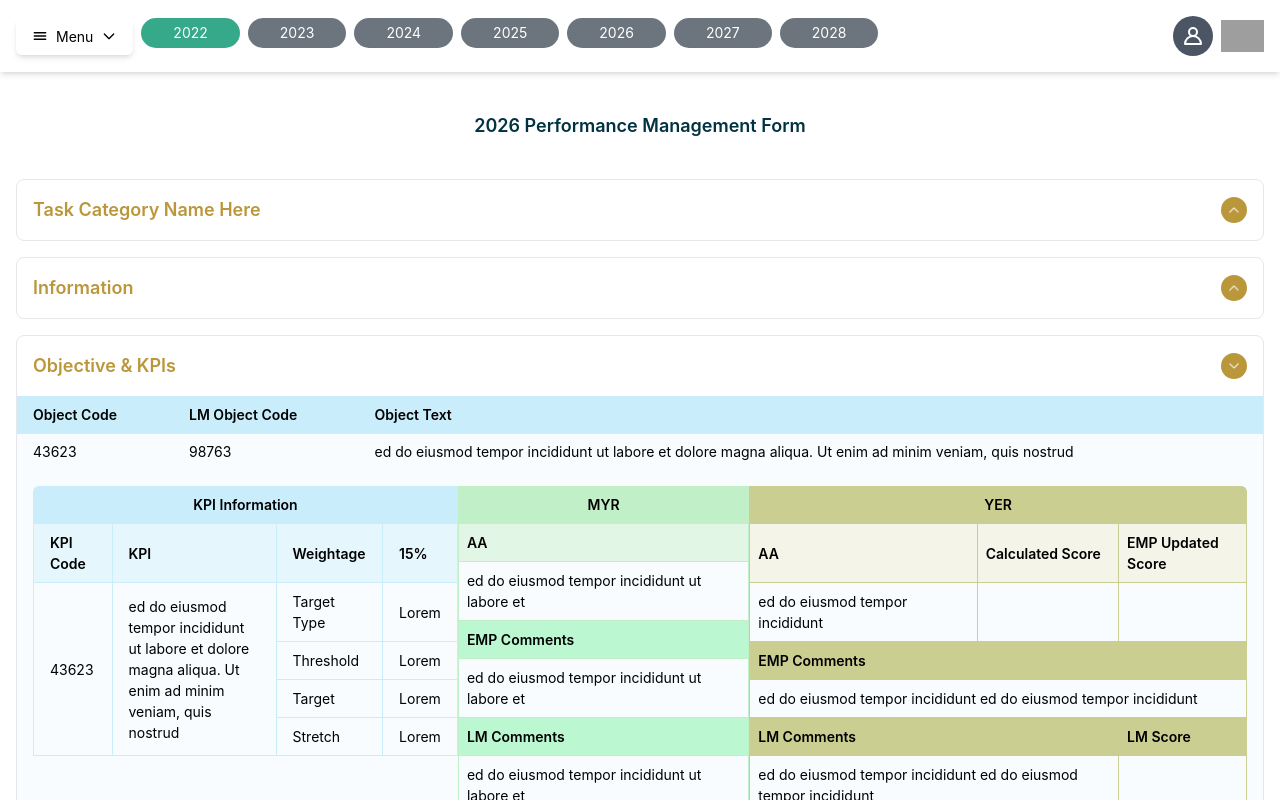
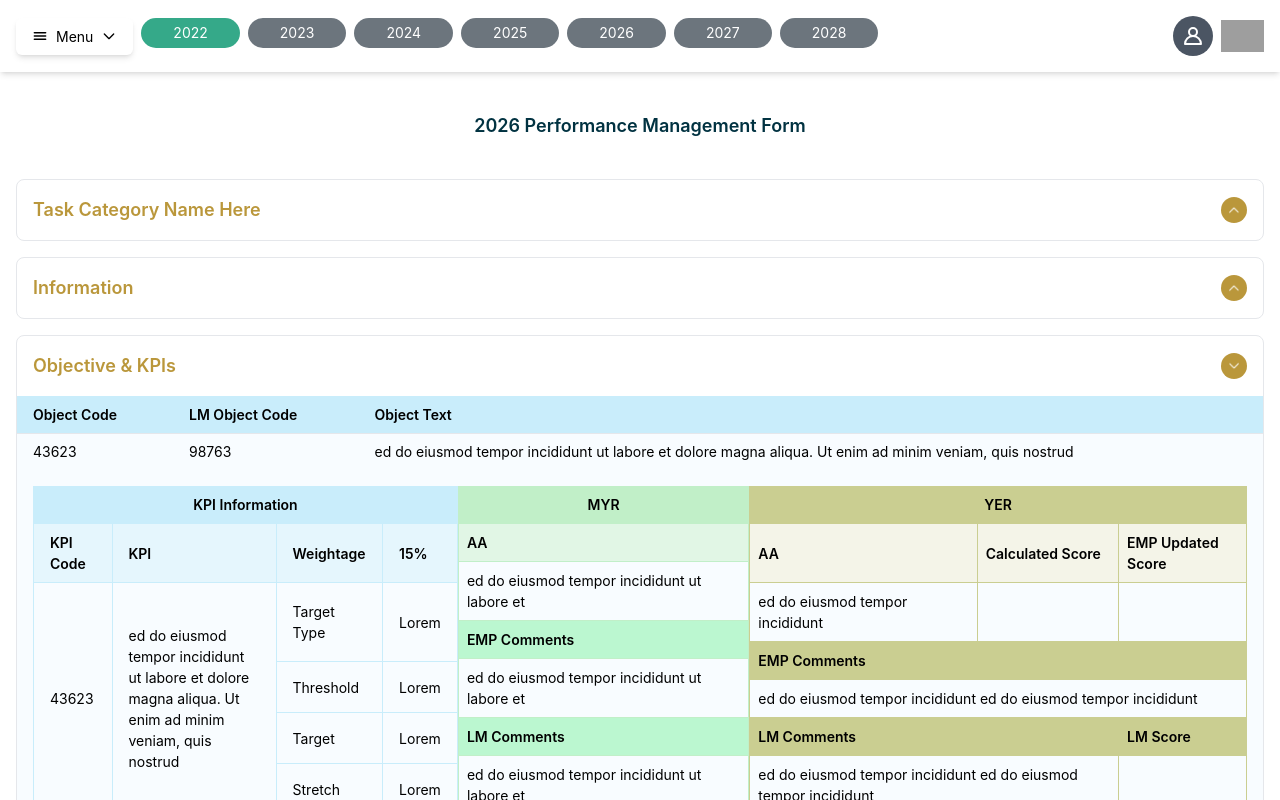
Before and after one commit to aslan997/ICD, a React (Vite) app: page / in a window 1280 px wide. Both pictures are taken after a click on the element "Objective & KPIs". Shown: the top 800 px of the page. Built offline with nearby package versions, Linux system fonts and the light colour scheme; grey boxes are pictures that could not be loaded.

Commit message:
custom cell editor

```diff
--- a/package.json
+++ b/package.json
@@ -23,6 +23,7 @@
     "yup": "^1.4.0"
   },
   "devDependencies": {
+    "@iconify/react": "^5.0.1",
     "@types/react": "^18.3.3",
     "@types/react-dom": "^18.3.0",
     "@vitejs/plugin-react": "^4.3.1",
--- /dev/null
+++ b/src/components/EditableCell/EditableCell.jsx
@@ -0,0 +1,132 @@
+import React, { useState, useRef } from "react";
+import { Icon } from "@iconify/react";
+
+const EditableCell = ({ initialValue, onSave, title, type }) => {
+  const [isEditing, setIsEditing] = useState(false);
+  const [value, setValue] = useState(initialValue);
+  const [tempValue, setTempValue] = useState(initialValue);
+  const inputRef = useRef(null);
+
+  const handleEdit = () => {
+    setIsEditing(true);
+    setTempValue(value);
+  };
+
+  const handleSave = () => {
+    setValue(tempValue);
+    setIsEditing(false);
+    if (onSave) {
+      onSave(tempValue);
+    }
+  };
+
+  const handleCancel = () => {
+    setIsEditing(false);
+    setTempValue(value);
+  };
+
+  // Radio options for testing
+  const radioOptions = [
+    { value: "option1", label: "Option 1" },
+    { value: "option2", label: "Option 2" },
+    { value: "option3", label: "Option 3" },
+  ];
+
+  // Select options for testing
+  const options = [
+    { value: "option1", label: "Option 1" },
+    { value: "option2", label: "Option 2" },
+    { value: "option3", label: "Option 3" },
+  ];
+
+  const renderInput = () => {
+    switch (type) {
+      case "field":
+        return (
+          <input
+            ref={inputRef}
+            type="text"
+            value={tempValue}
+            onChange={(e) => setTempValue(e.target.value)}
+            className="border p-1 mr-2 mb-4"
+          />
+        );
+      case "textarea":
+        return (
+          <textarea
+            ref={inputRef}
+            value={tempValue}
+            onChange={(e) => setTempValue(e.target.value)}
+            className="border p-1 mr-2 mb-4 h-24" // Adjust height as needed
+          />
+        );
+      case "select":
+        return (
+          <select
+            ref={inputRef}
+            value={tempValue}
+            onChange={(e) => setTempValue(e.target.value)}
+            className="border p-1 mr-2 mb-4"
+          >
+            {options.map((option) => (
+              <option key={option.value} value={option.value}>
+                {option.label}
+              </option>
+            ))}
+          </select>
+        );
+      case "radio":
+        return (
+          <div className="flex items-center flex flex-col mb-4">
+            {radioOptions.map((option) => (
+              <label key={option.value} className="mr-4">
+                <input
+                  type="radio"
+                  value={option.value}
+                  checked={tempValue === option.value}
+                  onChange={(e) => setTempValue(e.target.value)}
+                />
+                {option.label}
+              </label>
+            ))}
+          </div>
+        );
+      default:
+        return null;
+    }
+  };
+
+  return (
+    <div className="relative">
+      <span onClick={handleEdit} className="cursor-pointer">
+        {value}
+      </span>
+      {isEditing && (
+        <div className="absolute top-0 left-full min-w-36 ml-2 bg-white border border-gray-300 rounded shadow-lg flex flex-col items-start">
+          <div className="w-full border-b mb-2 py-1 px-4 bg-gray-200">
+            <p>{`Please enter ${title}`}</p>
+          </div>
+          <div className="p-2 px-4">
+            {renderInput()}
+            <div>
+              <button
+                onClick={handleSave}
+                className="bg-green-500 text-white p-1 rounded mr-1"
+              >
+                <Icon icon="material-symbols:check" />
+              </button>
+              <button
+                onClick={handleCancel}
+                className="bg-red-500 text-white p-1 rounded"
+              >
+                <Icon icon="material-symbols:close" />
+              </button>
+            </div>
+          </div>
+        </div>
+      )}
+    </div>
+  );
+};
+
+export default EditableCell;
--- a/src/pages/PerformanceManagementForm/components/KPIInformationTable.jsx
+++ b/src/pages/PerformanceManagementForm/components/KPIInformationTable.jsx
@@ -1,8 +1,37 @@
-import React from "react";
+import React, { useEffect, useRef, useState } from "react";
+import EditableCell from "../../../components/EditableCell/EditableCell";
 
 const KPIInformationTable = () => {
+  const contentRef = useRef(null);
+  const [minHeight, setMinHeight] = useState(0);
+
+  // Update minimum height of table as per parent td element
+  const updateMinHeight = () => {
+    if (contentRef?.current) {
+      setMinHeight(contentRef?.current?.scrollHeight);
+    }
+  };
+
+  useEffect(() => {
+    updateMinHeight();
+
+    window.addEventListener("resize", updateMinHeight);
+    return () => window.removeEventListener("resize", updateMinHeight);
+  }, []);
+
+  // Save value after editing
+  const handleSave = (newValue) => {
+    console.log("Value saved:", newValue);
+  };
+
   return (
-    <table className="min-w-full">
+    <td className="align-top p-0" ref={contentRef}>
+      <table
+        className="min-w-full"
+        style={{
+          minHeight: `${minHeight}px`,
+        }}
+      >
         <thead>
           <tr className="bg-lilyWhite">
             <th className="px-4 py-2 text-left text-14 font-head border border-c9edfb">
@@ -22,11 +51,16 @@ const KPIInformationTable = () => {
         <tbody>
           <tr className="">
             <td className="px-4 py-2 text-14 border border-c9edfb" rowSpan="4">
-            43623
+              <EditableCell
+                initialValue="43623"
+                onSave={handleSave}
+                title="KPI Code"
+                type="radio"
+              />
             </td>
             <td className="px-4 py-2 text-14 border border-c9edfb" rowSpan="4">
-            ed do eiusmod tempor incididunt ut labore et dolore magna aliqua. Ut
-            enim ad minim veniam, quis nostrud
+              ed do eiusmod tempor incididunt ut labore et dolore magna aliqua.
+              Ut enim ad minim veniam, quis nostrud
             </td>
             <td className="px-4 py-2 text-14 border border-c9edfb">
               Target Type
@@ -34,7 +68,9 @@ const KPIInformationTable = () => {
             <td className="px-4 py-2 text-14 border border-c9edfb">Lorem</td>
           </tr>
           <tr className="">
-          <td className="px-4 py-2 text-14 border border-c9edfb">Threshold</td>
+            <td className="px-4 py-2 text-14 border border-c9edfb">
+              Threshold
+            </td>
             <td className="px-4 py-2 text-14 border border-c9edfb">Lorem</td>
           </tr>
           <tr className="">
@@ -47,6 +83,7 @@ const KPIInformationTable = () => {
           </tr>
         </tbody>
       </table>
+    </td>
   );
 };
 
--- a/src/pages/PerformanceManagementForm/components/KPITable.jsx
+++ b/src/pages/PerformanceManagementForm/components/KPITable.jsx
@@ -5,7 +5,7 @@ import YERTable from "./YERTable";
 
 const KPITable = () => {
   return (
-    <div className="rounded-md overflow-hidden">
+    <div className="rounded-md mb-4">
       <table className="min-w-full">
         <thead>
           <tr className="bg-cayon">
@@ -22,15 +22,9 @@ const KPITable = () => {
         </thead>
         <tbody>
           <tr>
-            <td className="align-top p-0">
-              <KPIInformationTable />
-            </td>
-            <td className="align-top p-0">
-              <MYRTable />
-            </td>
-            <td className="align-top p-0">
-              <YERTable />
-            </td>
+            <KPIInformationTable />
+            <MYRTable />
+            <YERTable />
           </tr>
         </tbody>
       </table>
--- a/src/pages/PerformanceManagementForm/components/MYRTable.jsx
+++ b/src/pages/PerformanceManagementForm/components/MYRTable.jsx
@@ -1,11 +1,40 @@
-import React from "react";
+import React, { useRef, useState, useEffect } from "react";
 
 const MYRTable = () => {
+  const contentRef = useRef(null);
+  const [minHeight, setMinHeight] = useState(0);
+
+  // Update minimum height of table as per parent td element
+  const updateMinHeight = () => {
+    if (contentRef?.current) {
+      setMinHeight(contentRef?.current?.scrollHeight);
+    }
+  };
+
+  useEffect(() => {
+    const handleResize = () => {
+      updateMinHeight();
+    };
+
+    handleResize(); // Initial calculation
+    window.addEventListener("resize", handleResize);
+
+    return () => window.removeEventListener("resize", handleResize);
+  }, []);
+
   return (
-    <table className="min-w-full">
+    <td className="align-top p-0" ref={contentRef}>
+      <table
+        className="min-w-full"
+        style={{
+          minHeight: `${minHeight}px`,
+        }}
+      >
         <thead>
           <tr>
-          <th className="bg-frostee p-2 text-left text-14 font-head border border-c1efc8">AA</th>
+            <th className="bg-frostee p-2 text-left text-14 font-head border border-c1efc8">
+              AA
+            </th>
           </tr>
         </thead>
         <tbody>
@@ -36,6 +65,7 @@ const MYRTable = () => {
           </tr>
         </tbody>
       </table>
+    </td>
   );
 };
 
--- a/src/pages/PerformanceManagementForm/components/ObjectTable.jsx
+++ b/src/pages/PerformanceManagementForm/components/ObjectTable.jsx
@@ -3,7 +3,7 @@ import KPITable from "./KPITable";
 
 const ObjectTable = () => {
   return (
-    <div className="overflow-x-auto">
+    <div className="overflow-x-auto mb-4">
       <table className="min-w-full ">
         <thead>
           <tr className="bg-cayon border-b">
@@ -30,6 +30,7 @@ const ObjectTable = () => {
           <tr className="bg-alabaster border-b">
             <td colSpan="3" className=" p-4">
               <KPITable />
+              <KPITable />
             </td>
           </tr>
         </tbody>
--- a/src/pages/PerformanceManagementForm/components/ObjectiveAndKpis.jsx
+++ b/src/pages/PerformanceManagementForm/components/ObjectiveAndKpis.jsx
@@ -12,9 +12,7 @@ const ObjectiveAndKpis = () => {
         className="flex justify-between items-center cursor-pointer p-4"
         onClick={() => setIsOpen(!isOpen)}
       >
-        <p className="text-lg font-semibold text-gold">
-          Objective & KPIs
-        </p>
+        <p className="text-lg font-semibold text-gold">Objective & KPIs</p>
         <span
           className="bg-accordionArrowSpanBtn w-26 h-26 rounded-full flex items-center justify-center transform transition-transform duration-300"
           style={{ transform: isOpen ? "rotate(180deg)" : "rotate(0)" }}
@@ -26,10 +24,11 @@ const ObjectiveAndKpis = () => {
         ref={contentRef}
         className="transition-all duration-300 overflow-hidden"
         style={{
-          maxHeight: isOpen ? `${contentRef.current.scrollHeight}px` : "0",
+          maxHeight: isOpen ? "max-content" : "0",
           opacity: isOpen ? 1 : 0,
         }}
       >
+        <ObjectTable />
         <ObjectTable />
       </div>
     </div>
--- a/src/pages/PerformanceManagementForm/components/YERTable.jsx
+++ b/src/pages/PerformanceManagementForm/components/YERTable.jsx
@@ -1,8 +1,31 @@
-import React from "react";
+import React, { useEffect, useRef, useState } from "react";
 
 const YERTable = () => {
+  const contentRef = useRef(null);
+  const [minHeight, setMinHeight] = useState(0);
+
+  // Update minimum height of table as per parent td element
+  const updateMinHeight = () => {
+    if (contentRef?.current) {
+      setMinHeight(contentRef?.current?.scrollHeight);
+    }
+  };
+
+  useEffect(() => {
+    updateMinHeight();
+
+    window.addEventListener("resize", updateMinHeight);
+    return () => window.removeEventListener("resize", updateMinHeight);
+  }, []);
+
   return (
-    <table className="min-w-full">
+    <td className="align-top p-0" ref={contentRef}>
+      <table
+        className="min-w-full"
+        style={{
+          minHeight: `${minHeight}px`,
+        }}
+      >
         <thead>
           <tr>
             <th className="bg-ecruWhite p-2 text-left text-14 font-head border border-cace91">
@@ -59,6 +82,7 @@ const YERTable = () => {
           </tr>
         </tbody>
       </table>
+    </td>
   );
 };
 
```
Also changed, not shown: 1 other file (tests, documents, lock files or other folders). Lines whose indentation alone changed are shown as unchanged.
